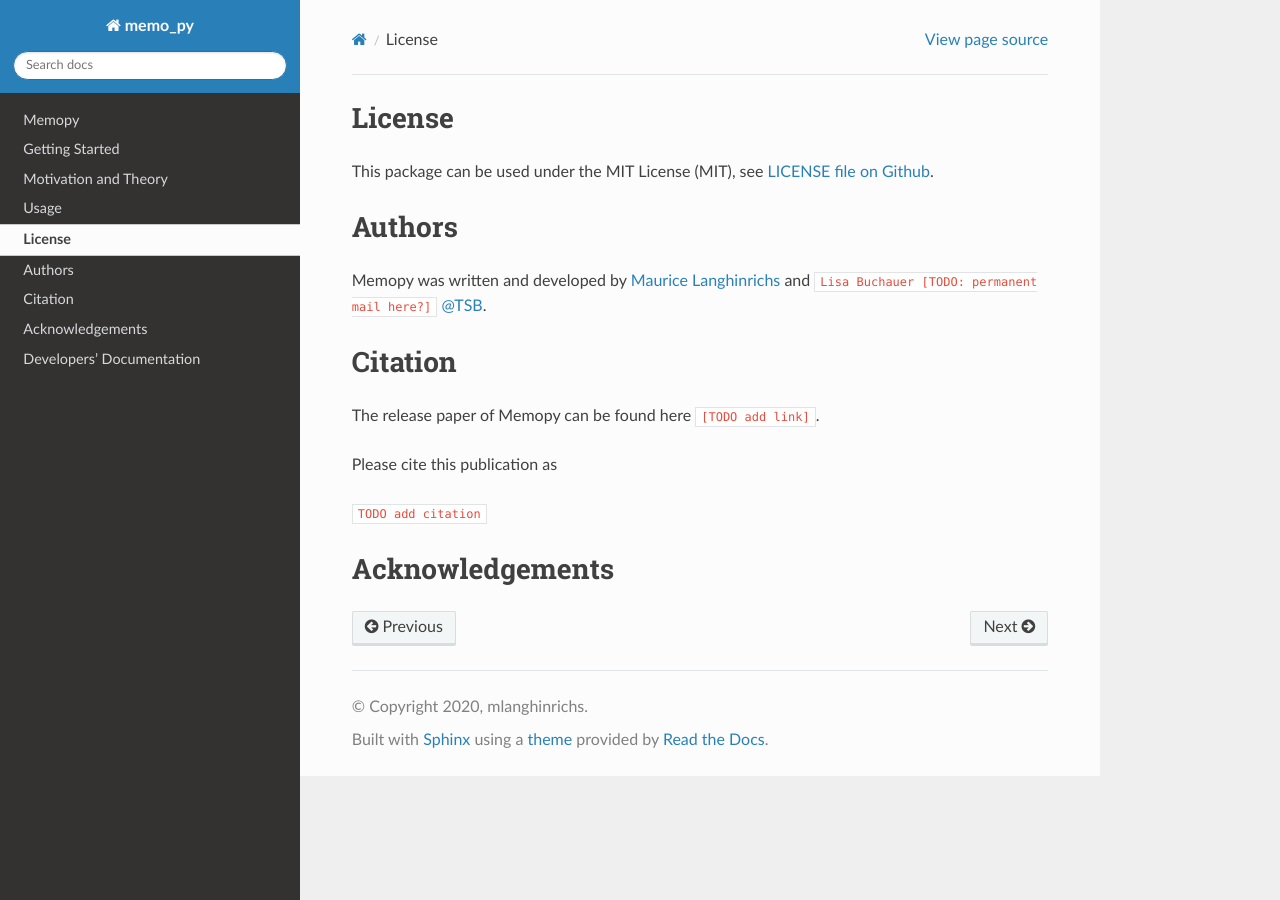
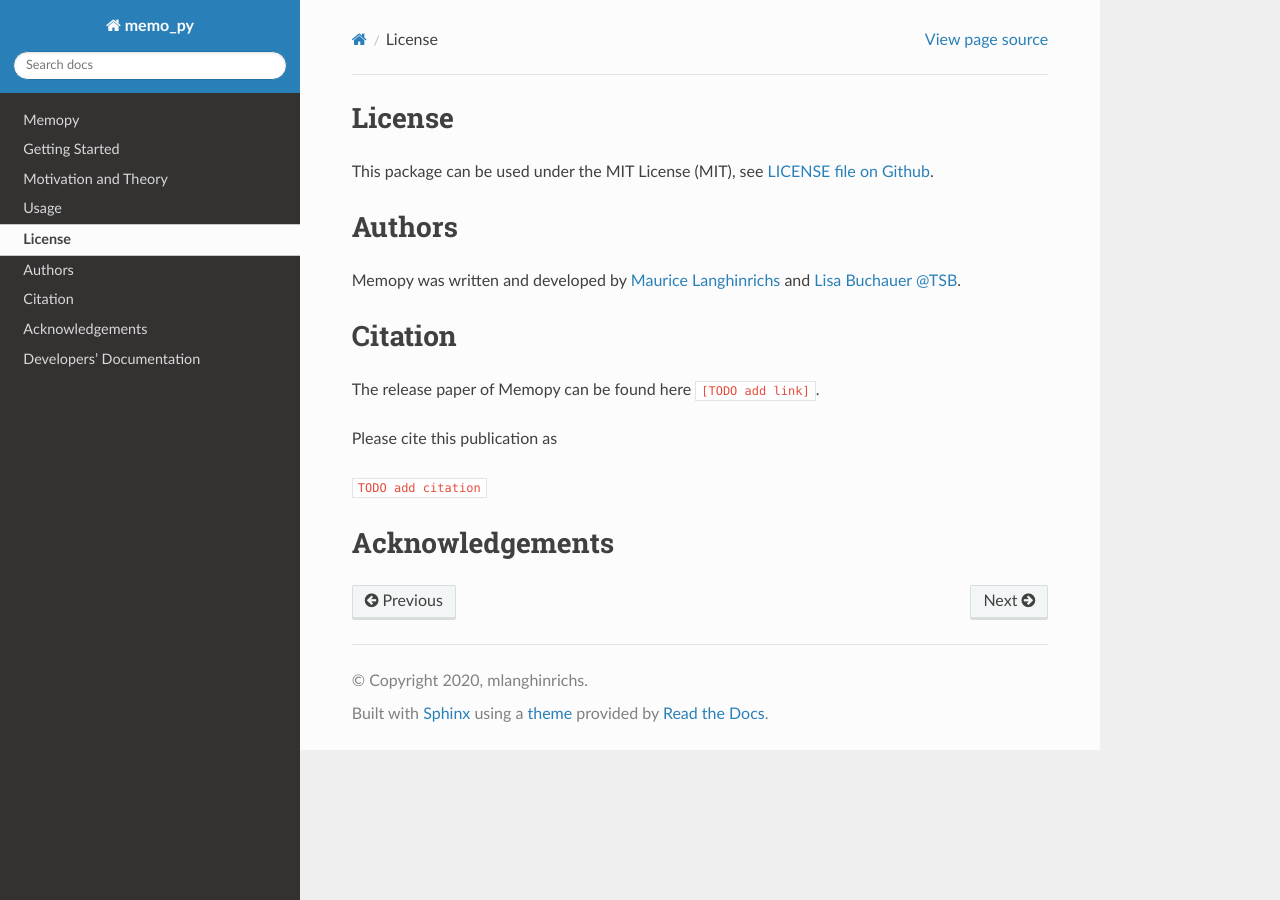
Before and after one commit to mauricelanghinrichs/memocell, a Sphinx documentation site: the page built from docs/various.rst, in a window 1280 px wide. Built offline with Sphinx 7.4.7 and the Read the Docs theme 2.0.0, drawn with Linux system fonts in a browser that asks for light colours.

Commit message:
docs update

```diff
--- a/docs/various.rst
+++ b/docs/various.rst
@@ -7,7 +7,7 @@ This package can be used under the MIT License (MIT), see `LICENSE file on Githu
 Authors
 =======
 
-Memopy was written and developed by `Maurice Langhinrichs <m.langhinrichs@icloud.com>`_ and ``Lisa Buchauer [TODO: permanent mail here?]`` `@TSB <https://www.dkfz.de/en/modellierung-biologischer-systeme/>`_.
+Memopy was written and developed by `Maurice Langhinrichs <m.langhinrichs@icloud.com>`_ and `Lisa Buchauer <lisa.buchauer@posteo.de>`_ `@TSB <https://www.dkfz.de/en/modellierung-biologischer-systeme/>`_.
 
 Citation
 ========
```
